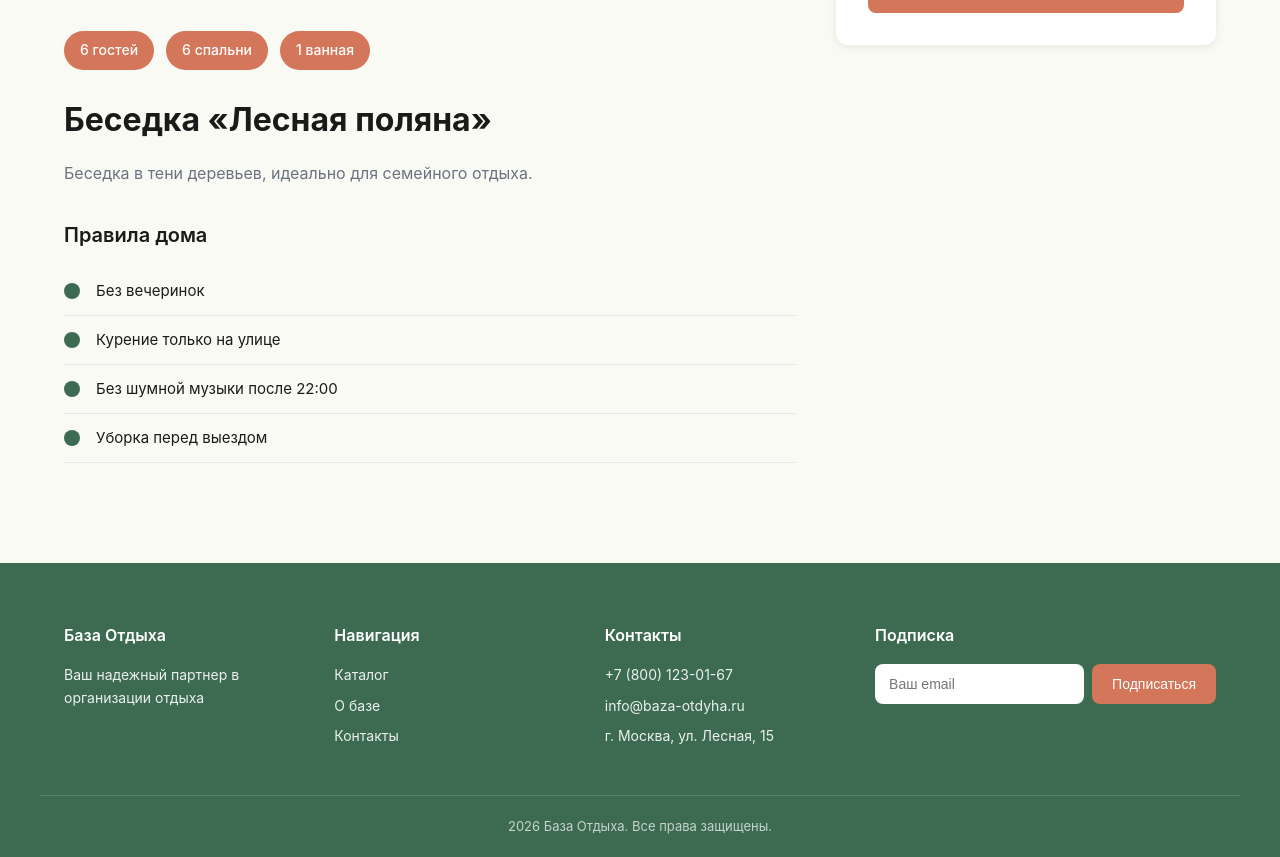
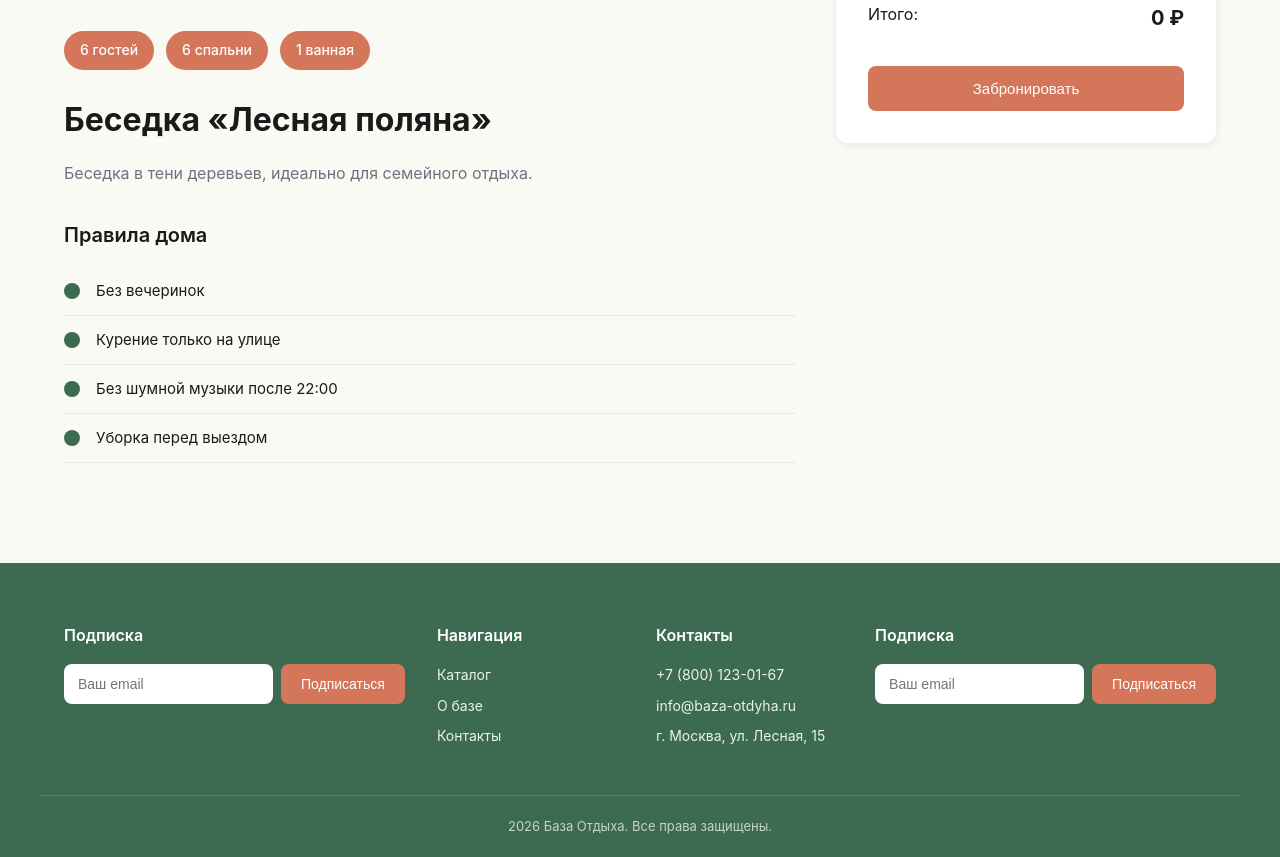
Before and after one commit to nastyazxg/baza-otdyha-project, a Django app: page /object/7/ in a window 1280 px wide. Shown: the part 517-1374 px from the top of the page. Run offline with Django 5.2, Linux system fonts and the light colour scheme; the visitor is signed in with stand-in values (Sample User, id 1); data comes from the database, SQL or seed files in the repository; parts of the project's set-up code (start-up, migrations or seed data) failed here and were passed over.

Commit message:
feat(9): обновить шаблоны с формами бронирования, контактов и подписки

```diff
--- a/templates/base.html
+++ b/templates/base.html
@@ -49,10 +49,15 @@
 
     <footer class="footer">
         <div class="container footer-grid">
-            <div class="footer-col">
-                <h4>База Отдыха</h4>
-                <p>Ваш надежный партнер в организации отдыха</p>
-            </div>
+<div class="footer-col">
+    <h4>Подписка</h4>
+    <form class="subscribe-form" id="subscribe-form" novalidate>
+        {% csrf_token %}
+        <input type="email" name="email" placeholder="Ваш email" required aria-label="Email для подписки" id="subscribe-email">
+        <button type="submit" class="btn btn-primary">Подписаться</button>
+    </form>
+    <div id="subscribe-message" class="subscribe-message"></div>
+</div>
             <div class="footer-col">
                 <h4>Навигация</h4>
                 <ul>
--- a/templates/catalog.html
+++ b/templates/catalog.html
@@ -99,6 +99,7 @@
             {% endfor %}
         </div>
 
+
         {% if objects.has_other_pages %}
         <nav class="pagination" aria-label="Навигация по страницам">
             {% if objects.has_previous %}
--- a/templates/object_detail.html
+++ b/templates/object_detail.html
@@ -51,36 +51,78 @@
         {% if tariffs %}{{ tariffs.0.price_per_day|floatformat:0 }} ₽{% else %}3 500 ₽{% endif %}
         <span>/ ночь</span>
     </div>
-        <form id="booking-calc" method="post" action="#">
+
+    {% if user.is_authenticated %}
+    <form id="booking-calc" method="post" action="{% url 'object_detail' pk=object.pk %}">
         {% csrf_token %}
+        <input type="hidden" name="total_price" id="total-price-input" value="0">
+
         <div class="widget-dates">
             <div class="widget-date">
-                    <label for="check_in">Заезд</label>
-                    <input type="date" id="check_in" name="check_in" required>
+                <label for="{{ form.check_in_date.id_for_label }}">Заезд</label>
+                {{ form.check_in_date }}
+                {% if form.check_in_date.errors %}
+                    <div class="form-error">{{ form.check_in_date.errors.0 }}</div>
+                {% endif %}
             </div>
             <div class="widget-date">
-                    <label for="check_out">Выезд</label>
-                    <input type="date" id="check_out" name="check_out" required>
+                <label for="{{ form.check_out_date.id_for_label }}">Выезд</label>
+                {{ form.check_out_date }}
+                {% if form.check_out_date.errors %}
+                    <div class="form-error">{{ form.check_out_date.errors.0 }}</div>
+                {% endif %}
             </div>
         </div>
+
         <div class="widget-guests">
-                <label for="guests">Гости</label>
-                <select id="guests" name="guests">
-                    <option value="1">1 гость</option>
-                    <option value="2" selected>2 гостя</option>
-                    <option value="3">3 гостя</option>
-                    <option value="4">4 гостя</option>
-                </select>
+            <label for="{{ form.base_guests_count.id_for_label }}">Гости</label>
+            {{ form.base_guests_count }}
+            {% if form.base_guests_count.errors %}
+                <div class="form-error">{{ form.base_guests_count.errors.0 }}</div>
+            {% endif %}
         </div>
+
+        <div class="widget-guests">
+            <label for="{{ form.extra_guests_count.id_for_label }}">Доп. места (макс. 2)</label>
+            {{ form.extra_guests_count }}
+            {% if form.extra_guests_count.errors %}
+                <div class="form-error">{{ form.extra_guests_count.errors.0 }}</div>
+            {% endif %}
+        </div>
+
         <div class="widget-total">
-                <span>Итого</span>
+            <span>Итого:</span>
             <strong id="total-price">0 ₽</strong>
         </div>
+
         <div class="widget-warning" id="min-stay-warning" style="display:none;">
             ⚠ В выходные минимальный срок 2 суток
         </div>
-            <button type="submit" class="btn btn-primary btn-full">Забронировать</button>
+
+        <div class="widget-warning" id="availability-warning" style="display:none;">
+            ⚠ Объект занят на выбранные даты
+        </div>
+
+        <button type="button" id="confirm-booking-btn" class="btn btn-primary btn-full">Забронировать</button>
     </form>
+
+    <!-- Модальное окно подтверждения -->
+    <div id="booking-modal" class="modal" style="display:none;">
+        <div class="modal-content">
+            <h3>Подтверждение бронирования</h3>
+            <p id="modal-text">Вы уверены, что хотите забронировать?</p>
+            <div class="modal-actions">
+                <button id="modal-cancel" class="btn btn-outline">Отмена</button>
+                <button id="modal-confirm" class="btn btn-primary">Подтвердить</button>
+            </div>
+        </div>
+    </div>
+
+    {% else %}
+    <div class="login-prompt">
+        <p>Чтобы забронировать, нужно <a href="{% url 'login' %}">войти</a> или <a href="{% url 'register' %}">зарегистрироваться</a>.</p>
+    </div>
+    {% endif %}
 </aside>
 </div>
 {% endblock %}
```
Also changed, not shown: templates/contacts.html (+17 -0 lines). Lines whose indentation alone changed are shown as unchanged.
